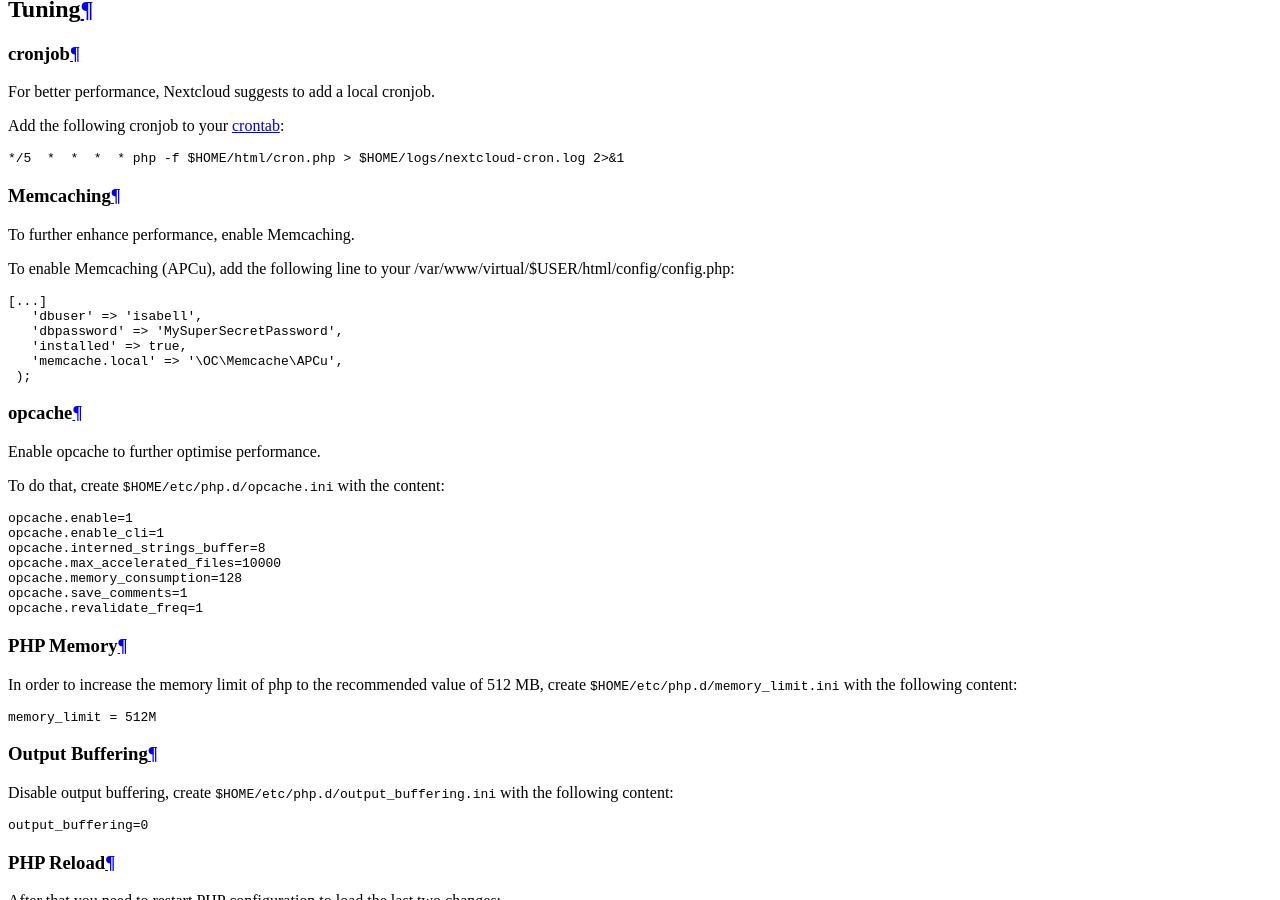
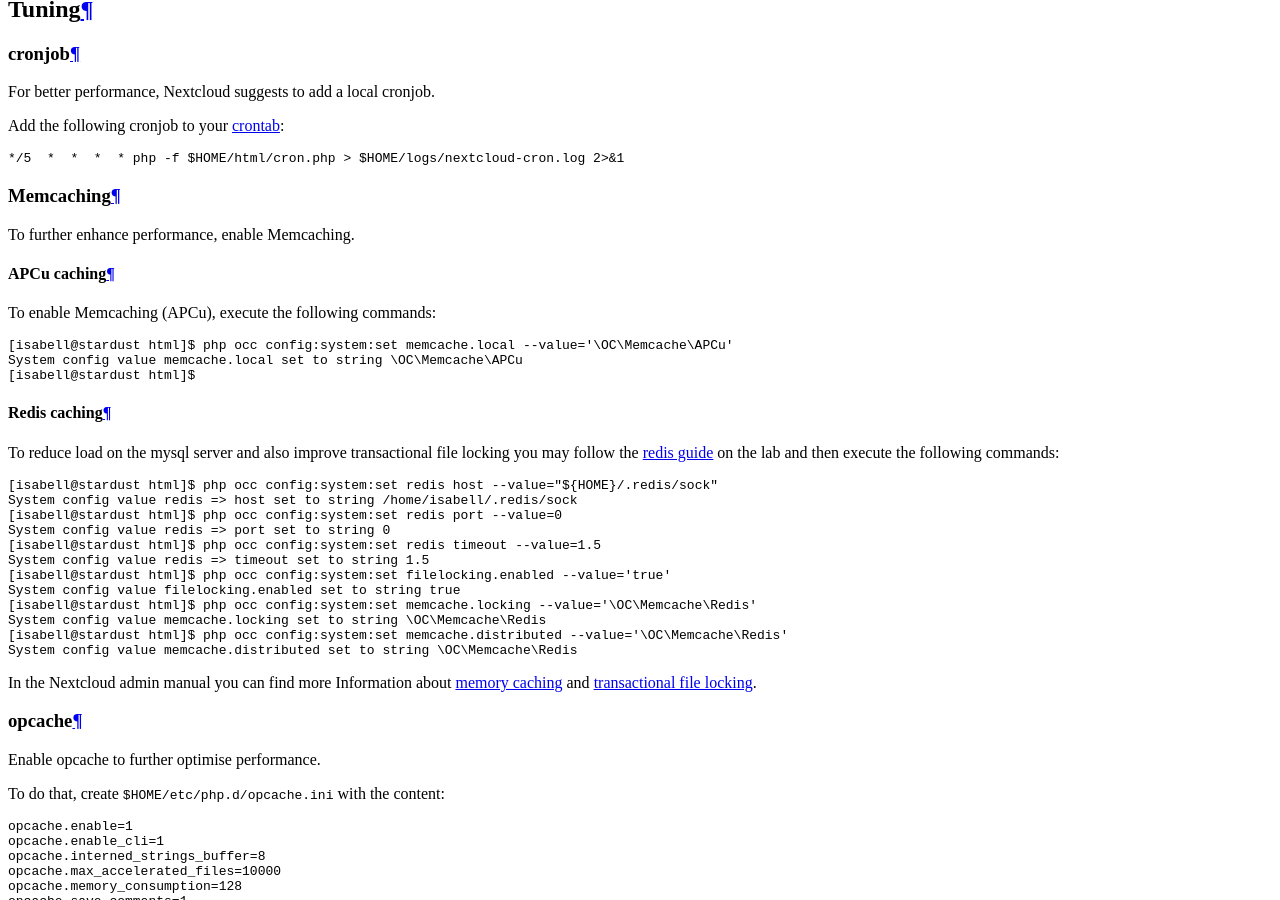
Before and after one commit to Uberspace/lab, a Sphinx documentation site: the page built from source/guide_nextcloud.rst, in a window 1280 px wide and 900 px high, scrolled down 6529 px. Built offline with Sphinx 7.4.7 and the Read the Docs theme 2.0.0, drawn with Linux system fonts in a browser that asks for light colours.

Commit message:
[nextcloud] :sparkles: enable redis caching

```diff
--- a/source/guide_nextcloud.rst
+++ b/source/guide_nextcloud.rst
@@ -137,17 +137,38 @@
 
 To further enhance performance, enable Memcaching.
 
-To enable Memcaching (APCu), add the following line to your /var/www/virtual/$USER/html/config/config.php:
+APCu caching
+^^^^^^^^^^^^
+
+To enable Memcaching (APCu), execute the following commands:
 
 .. code-block:: console
- :emphasize-lines: 5
 
- [...]
-    'dbuser' => 'isabell',
-    'dbpassword' => 'MySuperSecretPassword',
-    'installed' => true,
-    'memcache.local' => '\OC\Memcache\APCu',
-  );
+  [isabell@stardust html]$ php occ config:system:set memcache.local --value='\OC\Memcache\APCu'
+  System config value memcache.local set to string \OC\Memcache\APCu
+  [isabell@stardust html]$
+
+Redis caching
+^^^^^^^^^^^^^
+
+To reduce load on the mysql server and also improve transactional file locking you may follow the :lab:`redis guide <guide_redis>` on the lab and then execute the following commands:
+
+.. code-block:: console
+
+  [isabell@stardust html]$ php occ config:system:set redis host --value="${HOME}/.redis/sock"
+  System config value redis => host set to string /home/isabell/.redis/sock
+  [isabell@stardust html]$ php occ config:system:set redis port --value=0
+  System config value redis => port set to string 0
+  [isabell@stardust html]$ php occ config:system:set redis timeout --value=1.5
+  System config value redis => timeout set to string 1.5
+  [isabell@stardust html]$ php occ config:system:set filelocking.enabled --value='true'
+  System config value filelocking.enabled set to string true
+  [isabell@stardust html]$ php occ config:system:set memcache.locking --value='\OC\Memcache\Redis'
+  System config value memcache.locking set to string \OC\Memcache\Redis
+  [isabell@stardust html]$ php occ config:system:set memcache.distributed --value='\OC\Memcache\Redis'
+  System config value memcache.distributed set to string \OC\Memcache\Redis
+
+In the Nextcloud admin manual you can find more Information about `memory caching <https://docs.nextcloud.com/server/latest/admin_manual/configuration_server/caching_configuration.html#memory-caching>`_ and `transactional file locking <https://docs.nextcloud.com/server/latest/admin_manual/configuration_files/files_locking_transactional.html>`_.
 
 opcache
 -------
```
